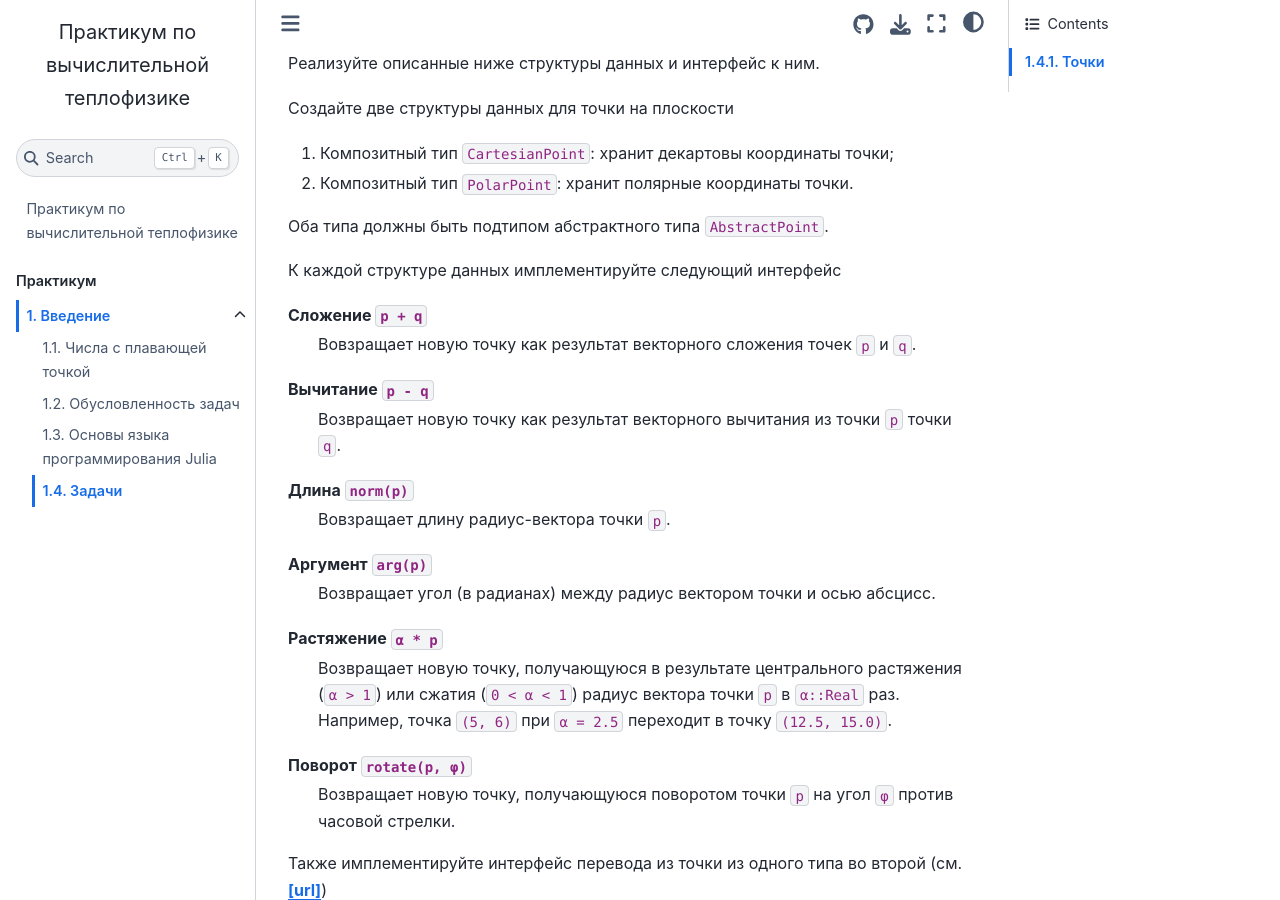
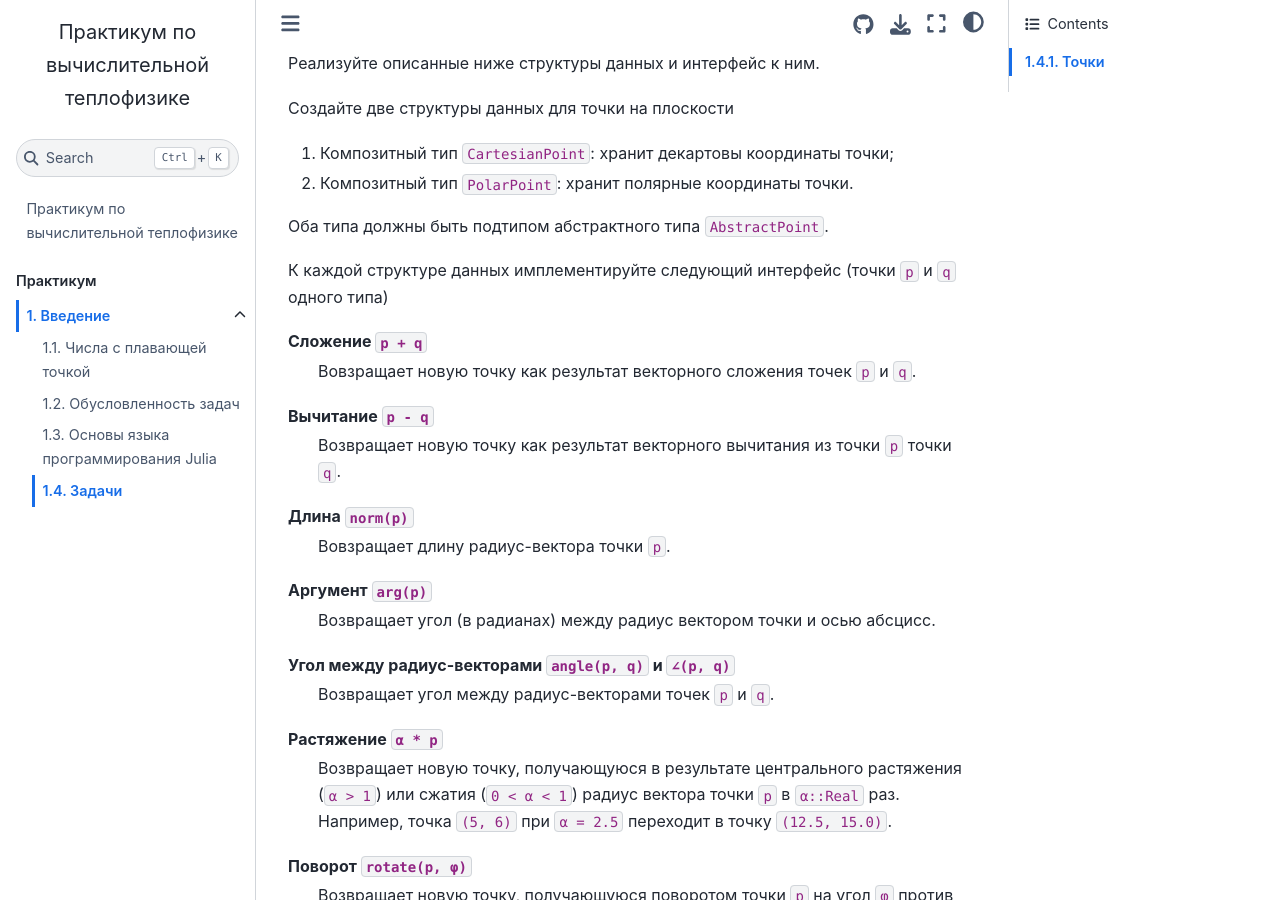
Before and after one commit to stepanzh/computational_thermodynamics, a Jupyter Book: the page built from book/intro/ex.md, in a window 1280 px wide and 900 px high, scrolled down 263 px. Built offline with Jupyter Book 1.0.4 settings and Sphinx 7.4.7 and the Sphinx Book theme 1.1.4, drawn with Linux system fonts in a browser that asks for light colours.

Commit message:
angle func и пояснение

```diff
--- a/book/intro/ex.md
+++ b/book/intro/ex.md
@@ -13,7 +13,7 @@
 
 Оба типа должны быть подтипом абстрактного типа `AbstractPoint`.
 
-К каждой структуре данных имплементируйте следующий интерфейс
+К каждой структуре данных имплементируйте следующий интерфейс (точки `p` и `q` одного типа)
 
 Сложение `p + q`
 : Вовзращает новую точку как результат векторного сложения точек `p` и `q`.
@@ -26,6 +26,9 @@
 
 Аргумент `arg(p)`
 : Возвращает угол (в радианах) между радиус вектором точки и осью абсцисс.
+
+Угол между радиус-векторами `angle(p, q)` и `∠(p, q)`
+: Возвращает угол между радиус-векторами точек `p` и `q`.
 
 Растяжение `α * p`
 : Возвращает новую точку, получающуюся в результате центрального растяжения (`α > 1`) или сжатия (`0 < α < 1`) радиус вектора точки `p` в `α::Real` раз. Например, точка `(5, 6)` при `α = 2.5` переходит в точку `(12.5, 15.0)`.
```
